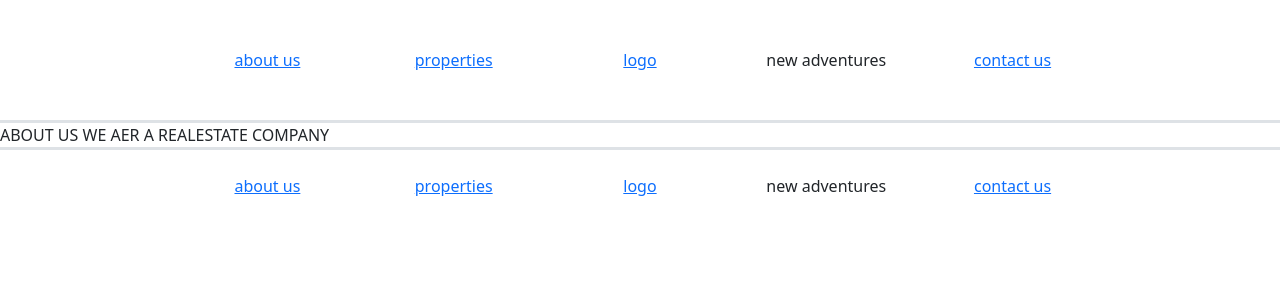
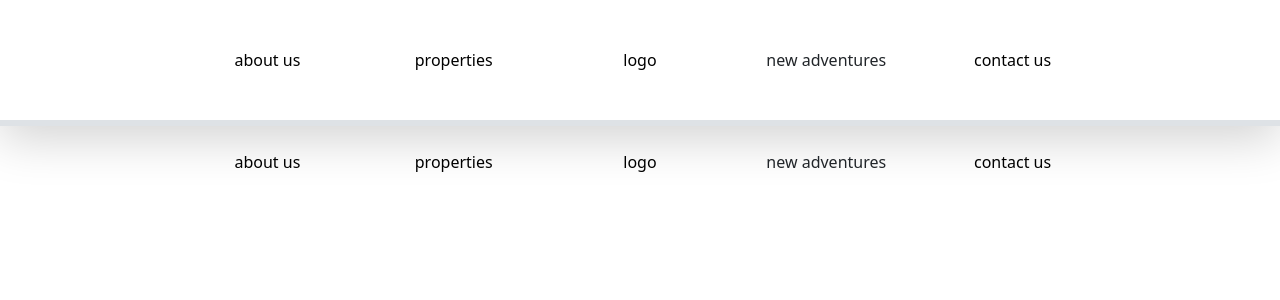
Before and after one commit to ak47sh/ak47sh.github.io, a PHP site: page /about.html in a window 1280 px wide. Shown: the top 300 px of the page. Run offline with PHP 8.4, Linux system fonts and the light colour scheme.

Commit message:
Add files via upload

```diff
--- a/about.html
+++ b/about.html
@@ -3,28 +3,30 @@
 <head>
     <link href="https://cdn.jsdelivr.net/npm/bootstrap@5.2.2/dist/css/bootstrap.min.css" rel="stylesheet" integrity="sha384-Zenh87qX5JnK2Jl0vWa8Ck2rdkQ2Bzep5IDxbcnCeuOxjzrPF/et3URy9Bv1WTRi" crossorigin="anonymous">
     <script src="https://cdn.jsdelivr.net/npm/bootstrap@5.2.2/dist/js/bootstrap.bundle.min.js" integrity="sha384-OERcA2EqjJCMA+/3y+gxIOqMEjwtxJY7qPCqsdltbNJuaOe923+mo//f6V8Qbsw3" crossorigin="anonymous"></script>
+    <link rel="stylesheet" href="lemon.css">
 </head>
 <body>
-    <div class="py-5 border-bottom border-3 text-center">
+    <!-- header -->
+    <div class="py-5 border-bottom border-3 text-center shadow-lg">
         <div class="row">
             <div class="col"></div>
-            <div class="col"><a href="about.html">about us</a></div>
-            <div class="col"><a href="properties.html">properties</a></div>
-            <div class="col"><a href="index.html">logo</a></div>
-            <div class="col">new adventures</div>
-            <div class="col"><a href="contact.html">contact us</a></div>
+            <div class="col grow"><a href="about.html">about us</a></div>
+            <div class="col grow"><a href="properties.html">properties</a></div>
+            <div class="col grow"><a href="index.html">logo</a></div>
+            <div class="col grow">new adventures</div>
+            <div class="col grow"><a href="contact.html">contact us</a></div>
             <div class="col"></div>
         </div>
     </div>
-    ABOUT US WE AER A REALESTATE COMPANY
+    <!-- footer -->
     <div class="py-4 border-top border-3 text-center">
         <div class="row">
             <div class="col"></div>
-            <div class="col"><a href="about.html">about us</a></div>
-            <div class="col"><a href="properties.html">properties</a></div>
-            <div class="col"><a href="index.html">logo</a></div>
-            <div class="col">new adventures</div>
-            <div class="col"><a href="contact.html">contact us</a></div>
+            <div class="col grow"><a href="about.html">about us</a></div>
+            <div class="col grow"><a href="properties.html">properties</a></div>
+            <div class="col grow"><a href="index.html">logo</a></div>
+            <div class="col grow">new adventures</div>
+            <div class="col grow"><a href="contact.html">contact us</a></div>
             <div class="col"></div>
         </div>
       </div>
--- a/index.html
+++ b/index.html
@@ -7,7 +7,7 @@
 </head>
 <body>
   <!-- header -->
-    <div class="py-5 border-bottom border-3 text-center">
+    <div class="py-5 border-bottom border-3 text-center shadow-lg">
         <div class="row">
             <div class="col"></div>
             <div class="col grow"><a href="about.html">about us</a></div>
@@ -23,7 +23,7 @@
     <div id="frontpageimagescroller" class="carousel slide" data-bs-ride="carousel">
         <div class="carousel-inner">
           <div class="carousel-item active" data-bs-interval="2500">
-            <img src="slide1.png" class="d-block w-100" style="height: 500px;">
+            <img src="slide1.png" class="d-block w-100" style="height: 500px; background-color: rgba(0,0,0,0.5);">
           </div>
           <div class="carousel-item" data-bs-interval="2500">
             <img src="slide2.png" class="d-block w-100" style="height: 500px;">
--- a/lemon.css
+++ b/lemon.css
@@ -12,3 +12,8 @@ a {
 .grow:hover {
   transform: scale(1.1);
 }
+
+#blackshading {
+  background-color: rgba(0,0,0,0.5);
+  z-index: 2;
+}
```
Also changed, not shown: contact.html (+14 -12 lines), properties.html (+14 -12 lines), house1.png, house2.png, slide1.png, slide2.png, slide3.png.
